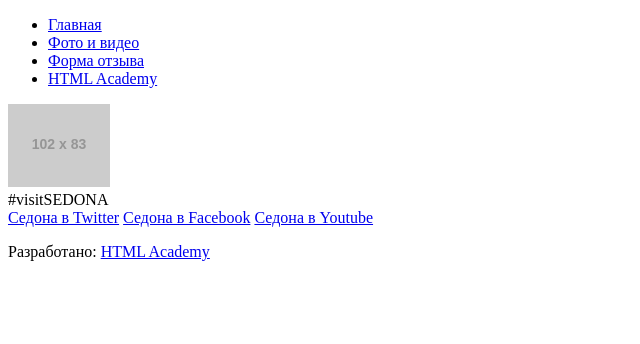
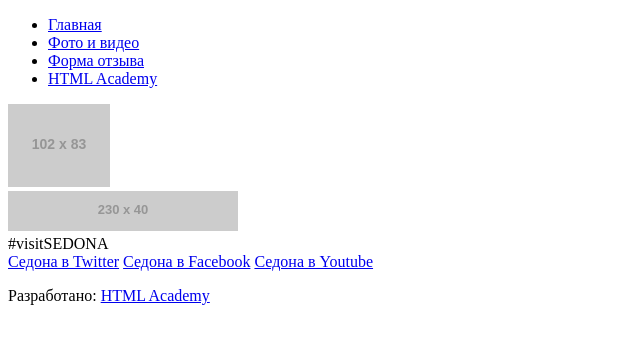
Before and after one commit to Pycu4/202134-sedona, a website: page photo.html in a window 1280 px wide. Shown: the whole page, without its empty margins (0-640 px from the left). Drawn offline with Linux system fonts and the light colour scheme; placeholder pictures from the web are drawn by us.

Commit message:
Разметил section .hero на странице photo.html

```diff
--- a/photo.html
+++ b/photo.html
@@ -27,7 +27,11 @@
         <img src="http://placehold.it/102x83" width="102" height="83" alt="Город «Седона»" title="Город «Седона»">
       </a>
     </header>
-
+    <main class="page-main">
+      <section class="hero hero_inner">
+        <img class="hero__heading" src="http://placehold.it/230x40" width="230" height="40" alt="Sedona" title="Sedona">
+      </section>
+    </main>
     <footer class="page-footer">
       <span class="page-footer__hashtag">#visitSEDONA</span>
       <div class="page-footer__social">
```
